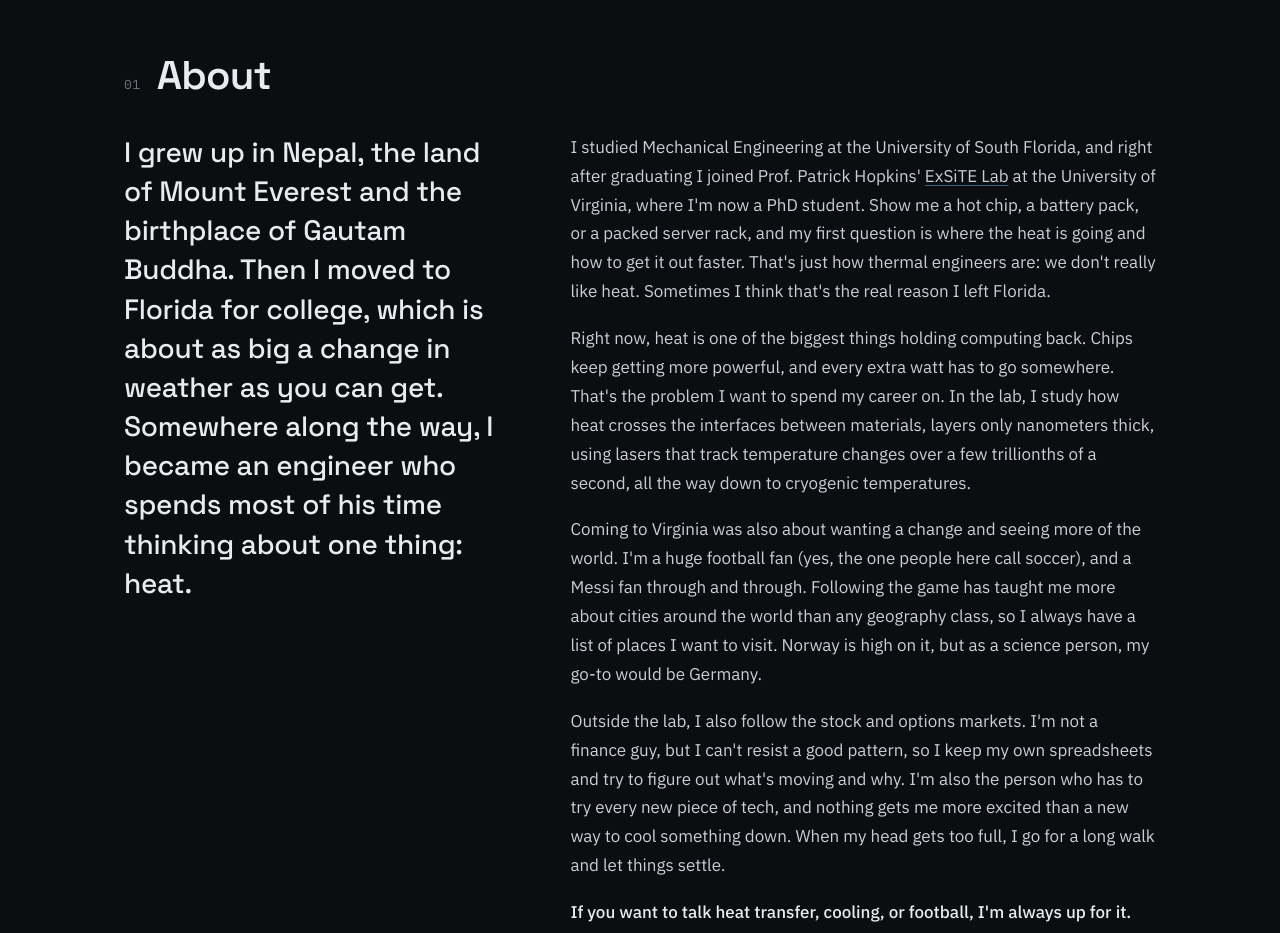
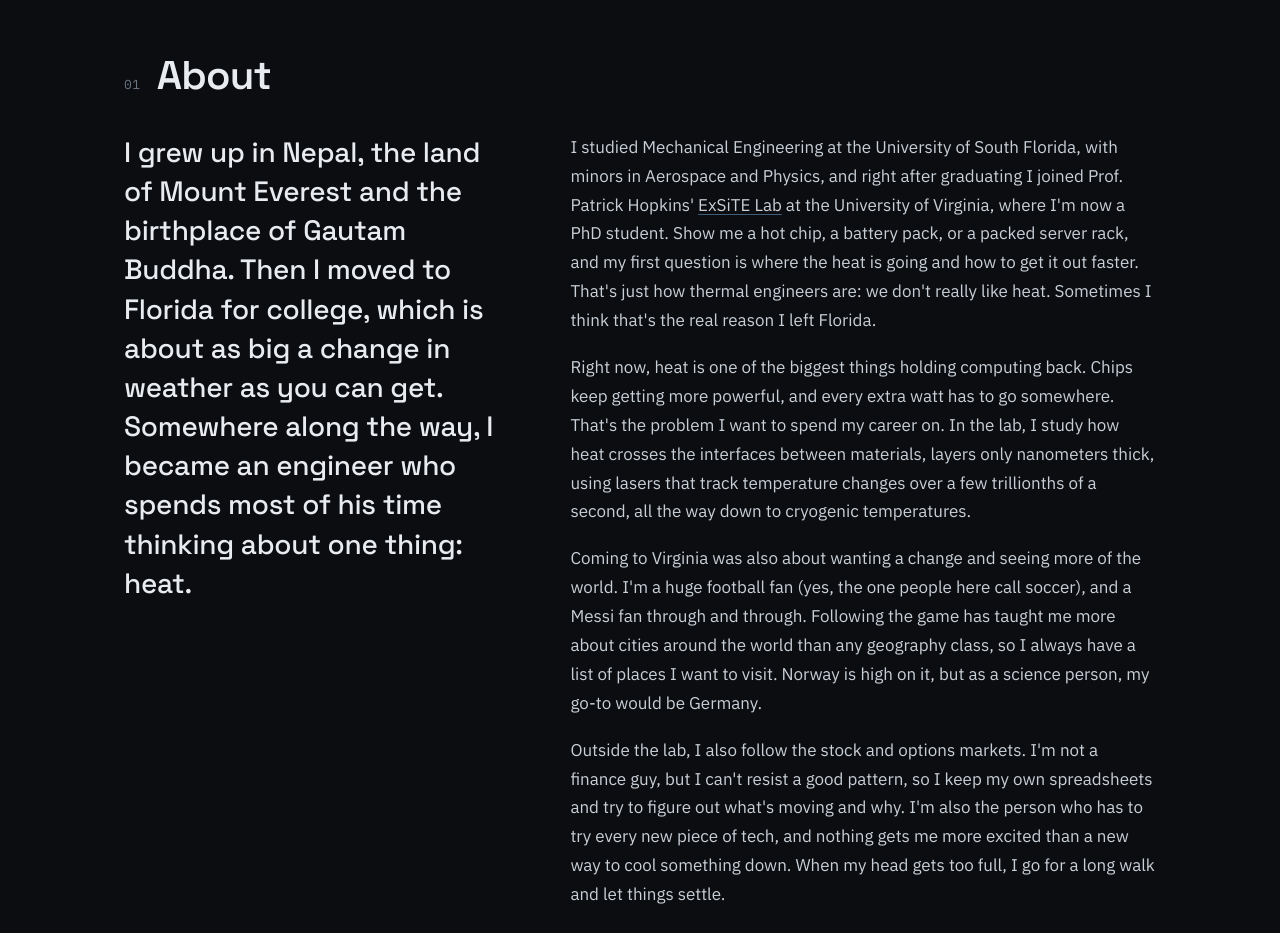
Before and after one commit to Nishant2031/Nishant2031.github.io, a plain HTML site: page index.html in a window 1280 px wide. Shown: the part 820-1753 px from the top of the page. Drawn offline with Linux system fonts and the light colour scheme.

Commit message:
Add minors to About

```diff
--- a/index.html
+++ b/index.html
@@ -179,7 +179,7 @@ footer{color:var(--dim);font-size:13px;padding:0 0 40px}
     <div class="about">
       <p class="lead">I grew up in Nepal, the land of Mount Everest and the birthplace of Gautam Buddha. Then I moved to Florida for college, which is about as big a change in weather as you can get. Somewhere along the way, I became an engineer who spends most of his time thinking about one thing: heat.</p>
       <div class="text">
-        <p>I studied Mechanical Engineering at the University of South Florida, and right after graduating I joined Prof. Patrick Hopkins' <a class="lab" href="https://patrickehopkins.com/" target="_blank" rel="noopener">ExSiTE Lab</a> at the University of Virginia, where I'm now a PhD student. Show me a hot chip, a battery pack, or a packed server rack, and my first question is where the heat is going and how to get it out faster. That's just how thermal engineers are: we don't really like heat. Sometimes I think that's the real reason I left Florida.</p>
+        <p>I studied Mechanical Engineering at the University of South Florida, with minors in Aerospace and Physics, and right after graduating I joined Prof. Patrick Hopkins' <a class="lab" href="https://patrickehopkins.com/" target="_blank" rel="noopener">ExSiTE Lab</a> at the University of Virginia, where I'm now a PhD student. Show me a hot chip, a battery pack, or a packed server rack, and my first question is where the heat is going and how to get it out faster. That's just how thermal engineers are: we don't really like heat. Sometimes I think that's the real reason I left Florida.</p>
         <p>Right now, heat is one of the biggest things holding computing back. Chips keep getting more powerful, and every extra watt has to go somewhere. That's the problem I want to spend my career on. In the lab, I study how heat crosses the interfaces between materials, layers only nanometers thick, using lasers that track temperature changes over a few trillionths of a second, all the way down to cryogenic temperatures.</p>
         <p>Coming to Virginia was also about wanting a change and seeing more of the world. I'm a huge football fan (yes, the one people here call soccer), and a Messi fan through and through. Following the game has taught me more about cities around the world than any geography class, so I always have a list of places I want to visit. Norway is high on it, but as a science person, my go-to would be Germany.</p>
         <p>Outside the lab, I also follow the stock and options markets. I'm not a finance guy, but I can't resist a good pattern, so I keep my own spreadsheets and try to figure out what's moving and why. I'm also the person who has to try every new piece of tech, and nothing gets me more excited than a new way to cool something down. When my head gets too full, I go for a long walk and let things settle.</p>
```
